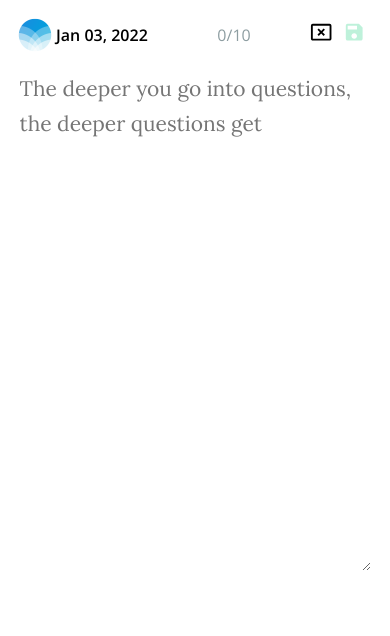
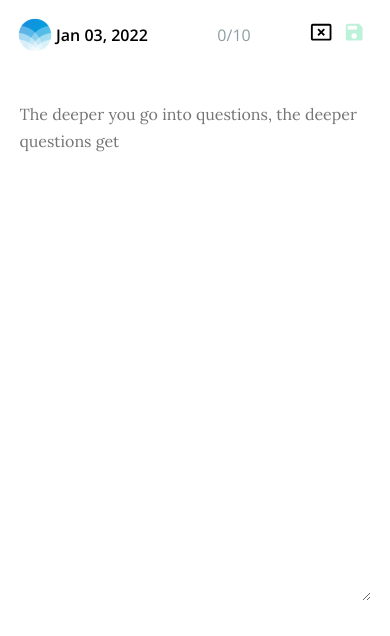
Before and after one commit to thanosoncode/morning-pages, a React (Create React App) app: page /pages/1 in a window 390 px wide. Shown: the top 636 px of the page. Built offline with nearby package versions, Linux system fonts and the light colour scheme; no server answers.

Commit message:
mobile css

```diff
--- a/src/Components/styles/MorningPage.styled.js
+++ b/src/Components/styles/MorningPage.styled.js
@@ -6,6 +6,7 @@ export const Container = styled.div`
 
   @media (max-width: 500px) {
     width: 90vw;
+    margin-top: 100px;
   }
 `;
 export const TextArea = styled.textarea`
@@ -21,4 +22,8 @@ export const TextArea = styled.textarea`
   &:focus {
     outline: none;
   }
+
+  @media (max-width: 500px) {
+    font-size: 1rem;
+  }
 `;
--- a/src/context.js
+++ b/src/context.js
@@ -50,8 +50,6 @@ export const AppContextProvider = ({ children }) => {
     const checkUserHasAccount = async () => {
       const data = await getDoc(doc(db, "users", user.email));
       const userDoc = data.data();
-      console.log("checked");
-      console.log(userDoc === true);
       return userDoc === true;
     };
 
@@ -82,7 +80,7 @@ export const AppContextProvider = ({ children }) => {
       }
     }
   }, [user]);
-  console.log(wordGoal);
+
   const getAllPages = async () => {
     setLoading(true);
     try {
```
